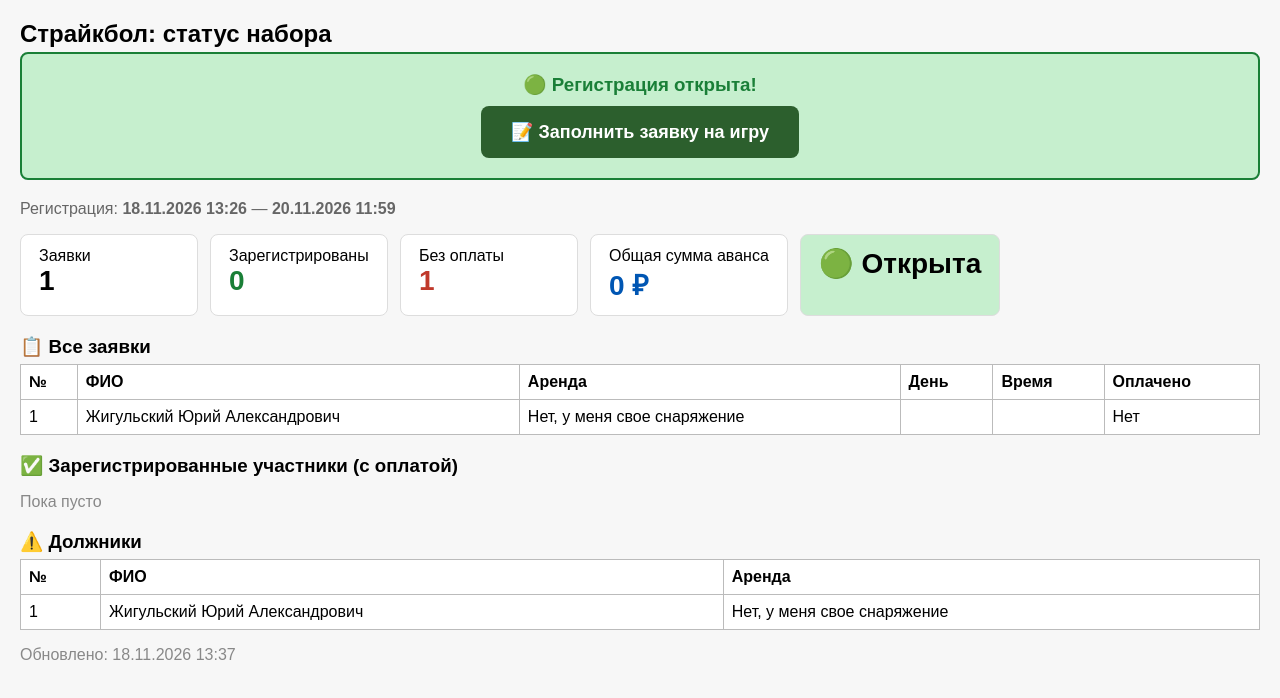
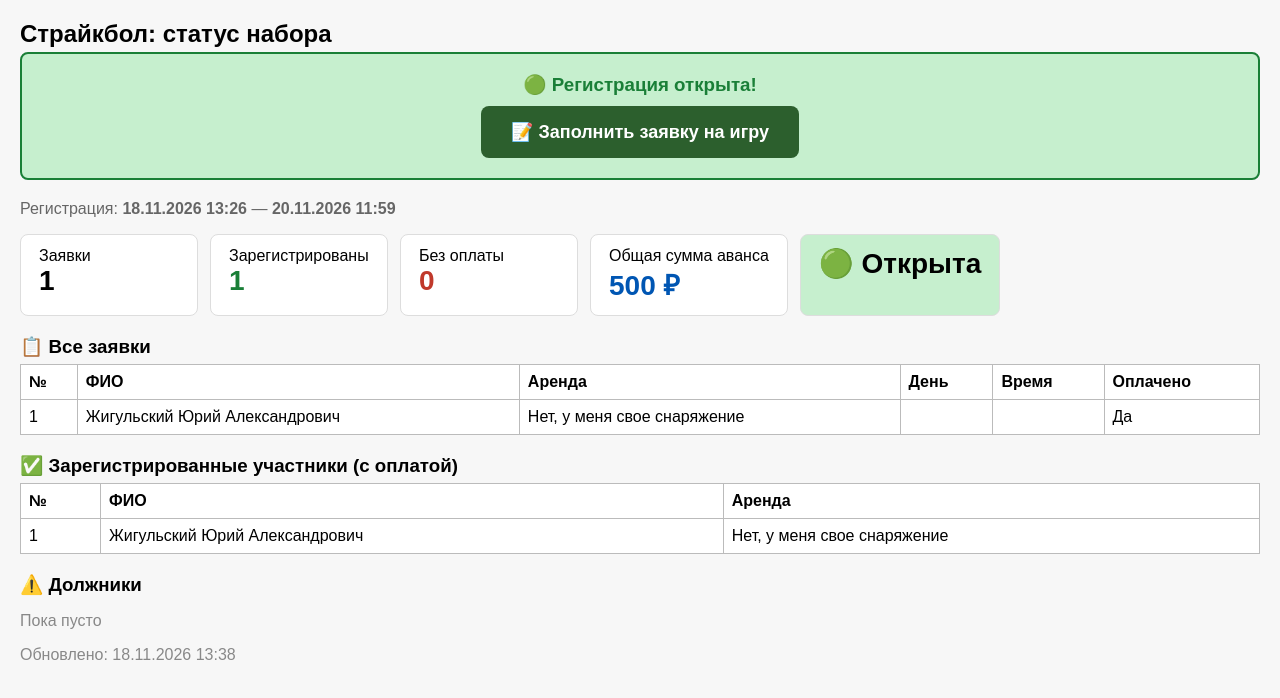
Before and after one commit to Shir1k/strikeball_winesity, a plain HTML site: page index.html in a window 1280 px wide. Drawn offline with Linux system fonts and the light colour scheme.

Commit message:
bot: update roster

```diff
--- a/index.html
+++ b/index.html
@@ -3,4 +3,4 @@
             <h3 style='margin:0 0 10px 0; color:#1a7f37;'>🟢 Регистрация открыта!</h3>
             <a href='https://forms.yandex.ru/u/6ae4549d49af479b6acfc2c8' target='_blank' style='display:inline-block; background:#2c5f2d; color:white; padding:15px 30px; text-decoration:none; border-radius:8px; font-size:18px; font-weight:bold; transition:0.3s;'>📝 Заполнить заявку на игру</a>
         </div>
-        <p style='color:#666'>Регистрация: <strong>18.11.2026 13:26</strong> — <strong>20.11.2026 11:59</strong></p><div class='cards'><div class='card'>Заявки<b>1</b></div><div class='card paid'>Зарегистрированы<b>0</b></div><div class='card debt'>Без оплаты<b>1</b></div><div class='card money'>Общая сумма аванса<b>0 ₽</b></div><div class='card' style='background:#C6EFCE'><b>🟢 Открыта</b></div></div><h3>📋 Все заявки</h3><table><tr><th>№</th><th>ФИО</th><th>Аренда</th><th>День</th><th>Время</th><th>Оплачено</th></tr><tr><td>1</td><td>Жигульский Юрий Александрович</td><td>Нет, у меня свое снаряжение</td><td></td><td></td><td>Нет</td></tr></table><h3>✅ Зарегистрированные участники (с оплатой)</h3><p style='color:#888'>Пока пусто</p><h3>⚠️ Должники</h3><table><tr><th>№</th><th>ФИО</th><th>Аренда</th></tr><tr><td>1</td><td>Жигульский Юрий Александрович</td><td>Нет, у меня свое снаряжение</td></tr></table><p style='color:#888'>Обновлено: 18.11.2026 13:37</p><script>setTimeout(function() {  window.location.href = window.location.href.split('?')[0] + '?t=' + new Date().getTime();}, 30000);</script></body></html>
+        <p style='color:#666'>Регистрация: <strong>18.11.2026 13:26</strong> — <strong>20.11.2026 11:59</strong></p><div class='cards'><div class='card'>Заявки<b>1</b></div><div class='card paid'>Зарегистрированы<b>1</b></div><div class='card debt'>Без оплаты<b>0</b></div><div class='card money'>Общая сумма аванса<b>500 ₽</b></div><div class='card' style='background:#C6EFCE'><b>🟢 Открыта</b></div></div><h3>📋 Все заявки</h3><table><tr><th>№</th><th>ФИО</th><th>Аренда</th><th>День</th><th>Время</th><th>Оплачено</th></tr><tr><td>1</td><td>Жигульский Юрий Александрович</td><td>Нет, у меня свое снаряжение</td><td></td><td></td><td>Да</td></tr></table><h3>✅ Зарегистрированные участники (с оплатой)</h3><table><tr><th>№</th><th>ФИО</th><th>Аренда</th></tr><tr><td>1</td><td>Жигульский Юрий Александрович</td><td>Нет, у меня свое снаряжение</td></tr></table><h3>⚠️ Должники</h3><p style='color:#888'>Пока пусто</p><p style='color:#888'>Обновлено: 18.11.2026 13:38</p><script>setTimeout(function() {  window.location.href = window.location.href.split('?')[0] + '?t=' + new Date().getTime();}, 30000);</script></body></html>
```
